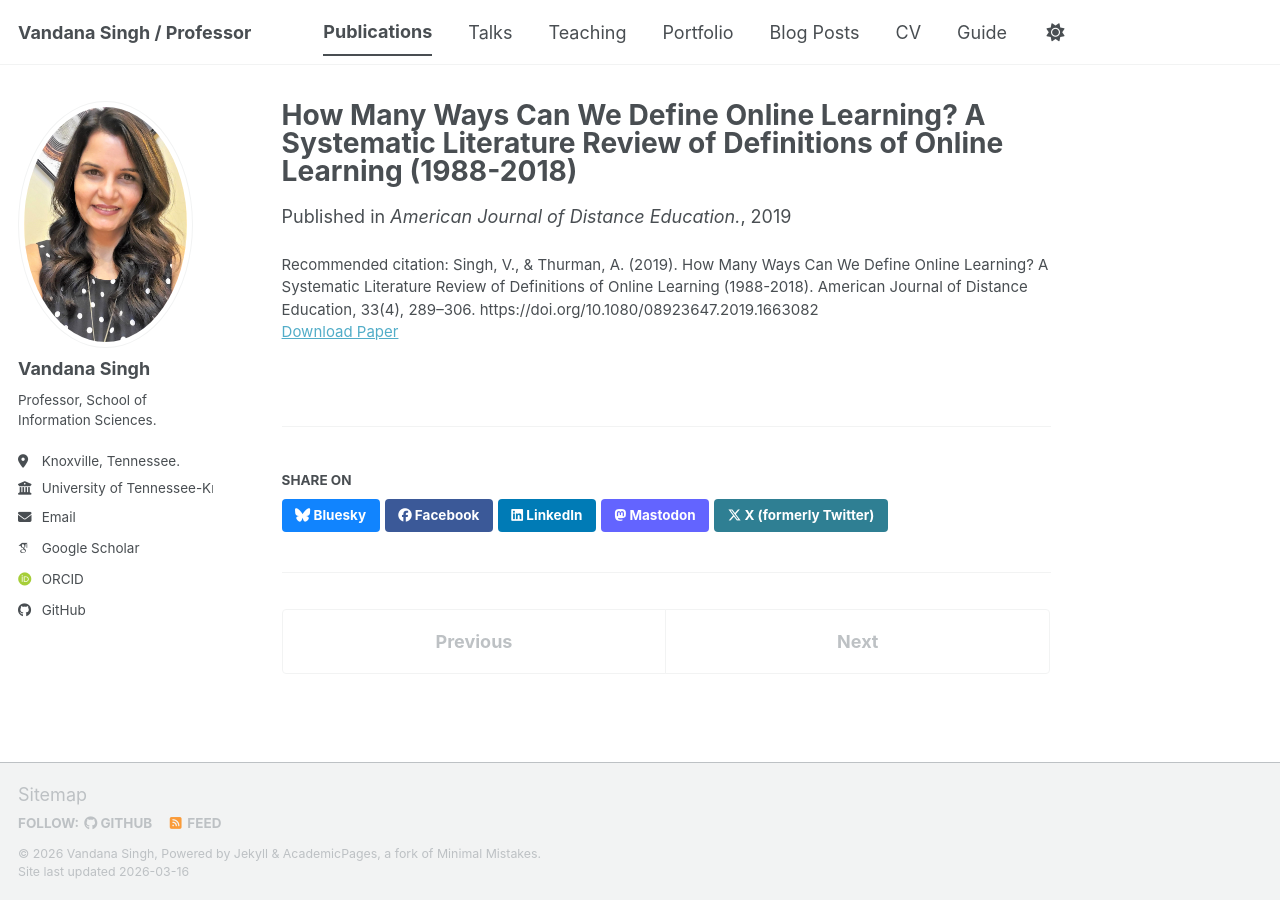
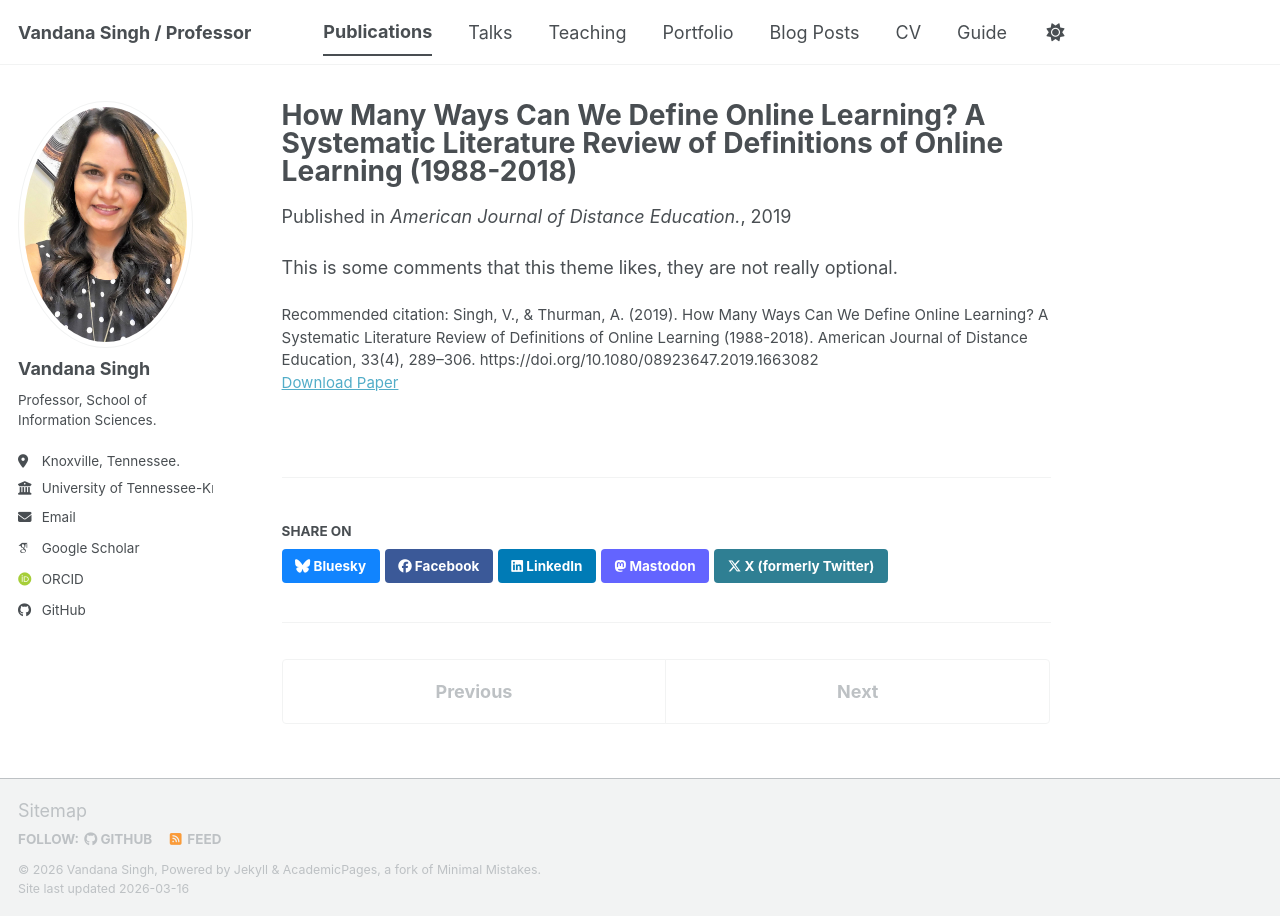
Before and after one commit to Vandanawoss/vandana, a Jekyll site: the page built from _publications/2019-Online-Learning.md, in a window 1280 px wide. Built offline with Jekyll 4.4.1, drawn with Linux system fonts in a browser that asks for light colours; some web fonts are replaced; a script bundle is joined from its source files by our own code; library files that are not in the unit come from our copies; a file with an impossible date is left out.

Commit message:
Update 2019-Online-Learning.md

```diff
--- a/_publications/2019-Online-Learning.md
+++ b/_publications/2019-Online-Learning.md
@@ -8,3 +8,4 @@ venue: "American Journal of Distance Education."
 paperurl: "https://www.tandfonline.com/doi/full/10.1080/08923647.2019.1663082"
 citation: "Singh, V., & Thurman, A. (2019). How Many Ways Can We Define Online Learning? A Systematic Literature Review of Definitions of Online Learning (1988-2018). American Journal of Distance Education, 33(4), 289–306. https://doi.org/10.1080/08923647.2019.1663082"
 ---
+This is some comments that this theme likes, they are not really optional.
```
